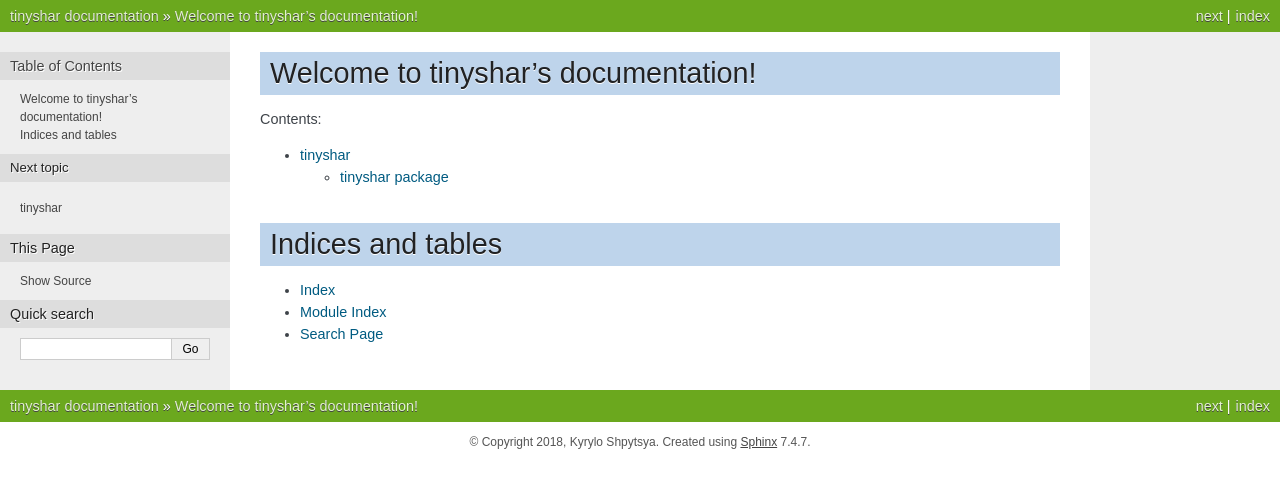
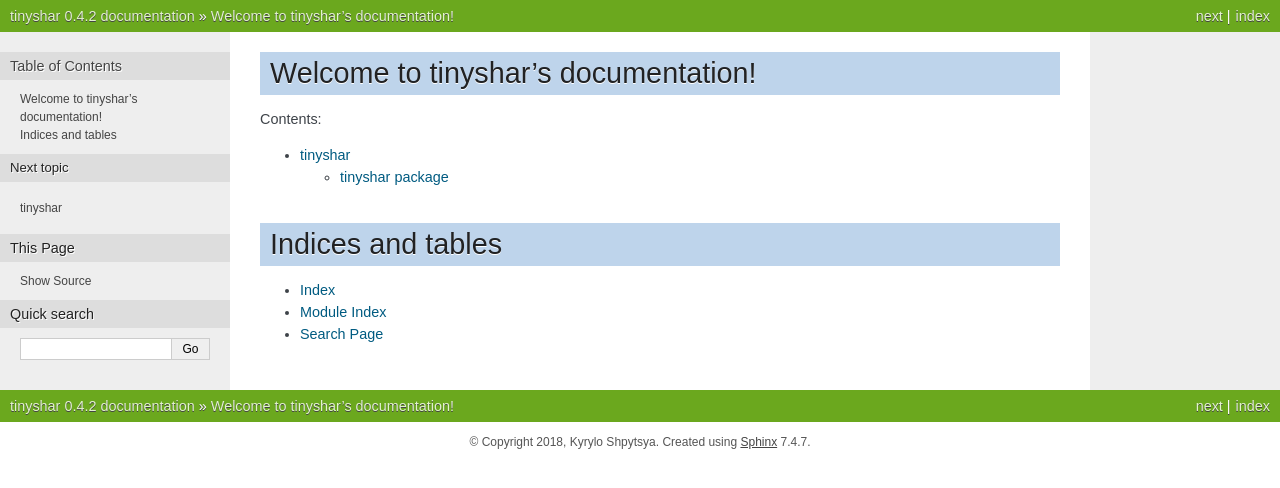
Before and after one commit to kshpytsya/tinyshar, a Sphinx documentation site: the page built from docs/source/index.rst, in a window 1280 px wide. Shown: the top 488 px of the page. Built offline with Sphinx 7.4.7, drawn with Linux system fonts in a browser that asks for light colours.

Commit message:
Add version info to generated docs

```diff
--- a/docs/source/conf.py
+++ b/docs/source/conf.py
@@ -33,9 +33,9 @@
 author = 'Kyrylo Shpytsya'
 
 # The short X.Y version
-version = ''
+version = '0.4.2'
 # The full version, including alpha/beta/rc tags
-release = ''
+release = version
 
 
 # -- General configuration ---------------------------------------------------
```
Also changed, not shown: .bumpversion.cfg.
